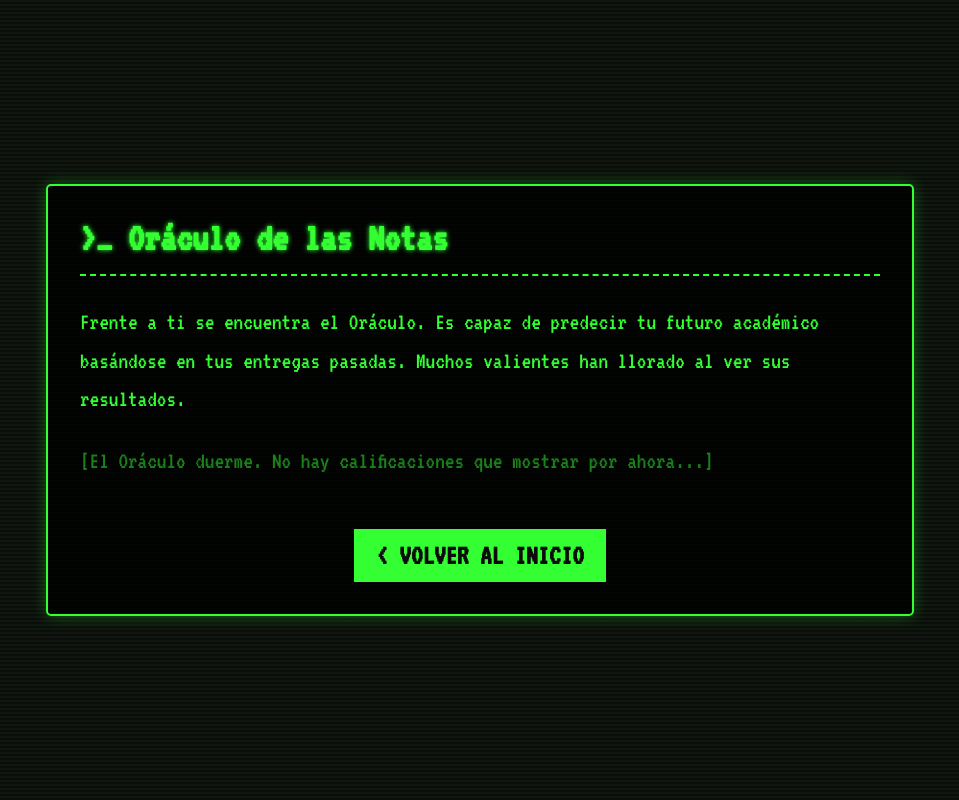
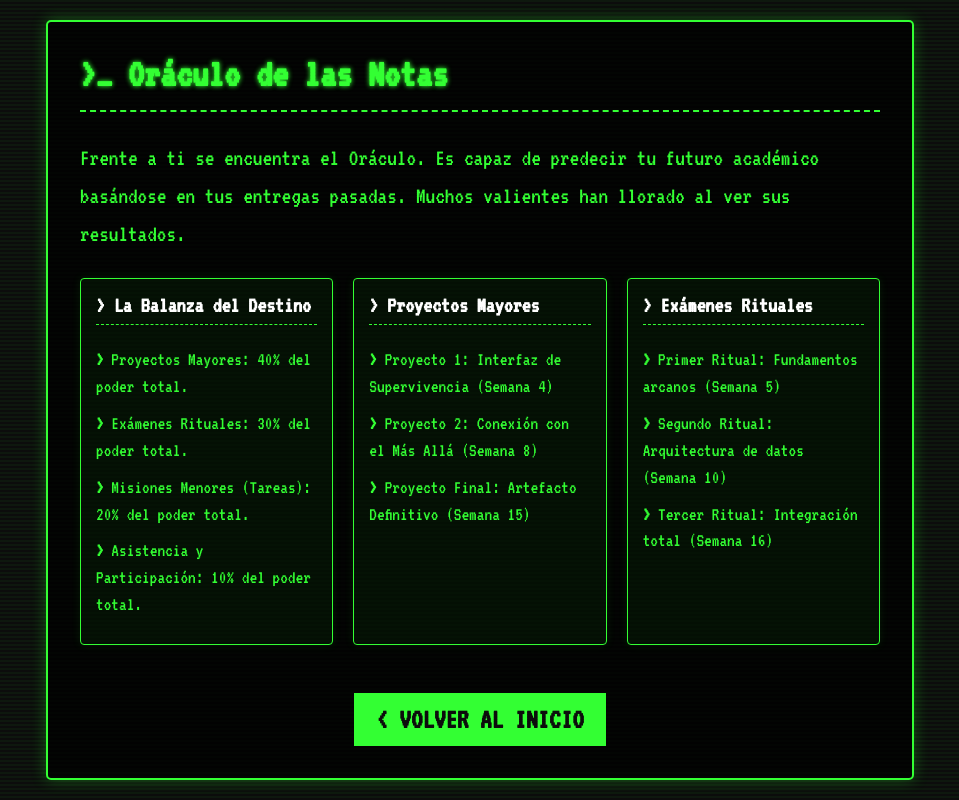
Before and after one commit to wowito68/Survival-Guide, a Flask app: page /notas in a window 1280 px wide. Shown: the whole page, without its empty margins (160-1119 px from the left). Run offline with Flask 3, Linux system fonts and the light colour scheme.

Commit message:
contenido de la materia

```diff
--- a/static/style.css
+++ b/static/style.css
@@ -80,3 +80,52 @@
         opacity: 0.5;
     }
 }
+
+.cards-container {
+    display: grid;
+    grid-template-columns: repeat(auto-fit, minmax(220px, 1fr));
+    gap: 20px;
+    margin-bottom: 2rem;
+    margin-top: 1.5rem;
+}
+
+.card {
+    background-color: rgba(51, 255, 51, 0.05);
+    border: 1px solid var(--text-color);
+    border-radius: 4px;
+    padding: 15px;
+    box-shadow: 0 0 10px rgba(51, 255, 51, 0.1);
+    transition: transform 0.2s ease, box-shadow 0.2s ease;
+}
+
+.card:hover {
+    transform: translateY(-5px);
+    box-shadow: 0 5px 15px rgba(51, 255, 51, 0.3);
+    background-color: rgba(51, 255, 51, 0.1);
+}
+
+.card h3 {
+    margin-top: 0;
+    border-bottom: 1px dashed var(--text-color);
+    padding-bottom: 8px;
+    font-size: 1.4rem;
+    color: var(--accent-color);
+}
+
+.card ul {
+    list-style-type: none;
+    padding-left: 0;
+    margin-bottom: 0;
+}
+
+.card ul li {
+    margin-bottom: 10px;
+    font-size: 1.2rem;
+    line-height: 1.4;
+}
+
+.card ul li::before {
+    content: "> ";
+    color: var(--text-color);
+    font-weight: bold;
+}
--- a/templates/notas.html
+++ b/templates/notas.html
@@ -17,7 +17,33 @@
                 Frente a ti se encuentra el Oráculo. Es capaz de predecir tu futuro académico basándose en tus entregas pasadas.
                 Muchos valientes han llorado al ver sus resultados.
             </p>
-            <p class="typewriter-text">[El Oráculo duerme. No hay calificaciones que mostrar por ahora...]</p>
+            <div class="cards-container">
+                <div class="card">
+                    <h3>> La Balanza del Destino</h3>
+                    <ul>
+                        <li>Proyectos Mayores: 40% del poder total.</li>
+                        <li>Exámenes Rituales: 30% del poder total.</li>
+                        <li>Misiones Menores (Tareas): 20% del poder total.</li>
+                        <li>Asistencia y Participación: 10% del poder total.</li>
+                    </ul>
+                </div>
+                <div class="card">
+                    <h3>> Proyectos Mayores</h3>
+                    <ul>
+                        <li>Proyecto 1: Interfaz de Supervivencia (Semana 4)</li>
+                        <li>Proyecto 2: Conexión con el Más Allá (Semana 8)</li>
+                        <li>Proyecto Final: Artefacto Definitivo (Semana 15)</li>
+                    </ul>
+                </div>
+                <div class="card">
+                    <h3>> Exámenes Rituales</h3>
+                    <ul>
+                        <li>Primer Ritual: Fundamentos arcanos (Semana 5)</li>
+                        <li>Segundo Ritual: Arquitectura de datos (Semana 10)</li>
+                        <li>Tercer Ritual: Integración total (Semana 16)</li>
+                    </ul>
+                </div>
+            </div>
             <div class="action-menu">
                 <a href="{{ url_for('index') }}" class="btn-start">< VOLVER AL INICIO</a>
             </div>
```
Also changed, not shown: templates/reglas.html (+26 -1 lines), templates/skills.html (+27 -1 lines), templates/tiempo.html (+26 -1 lines).
